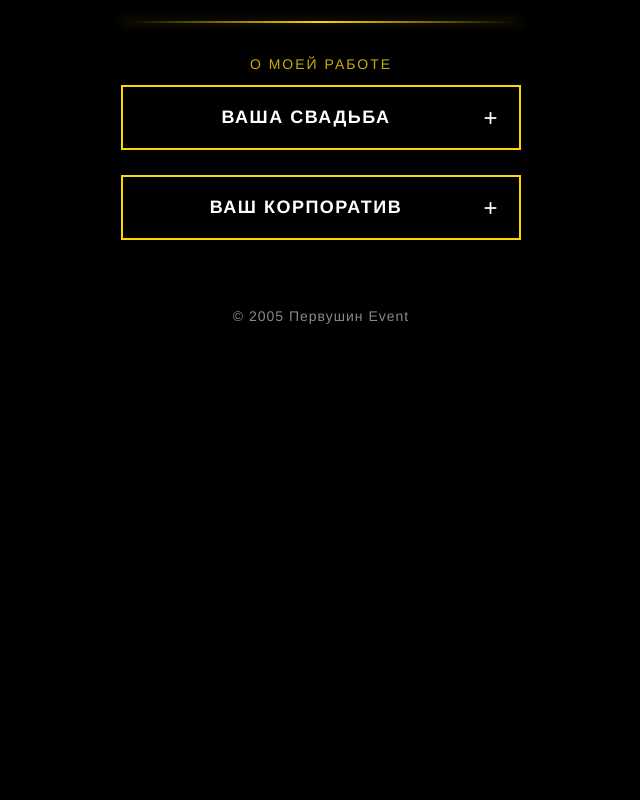
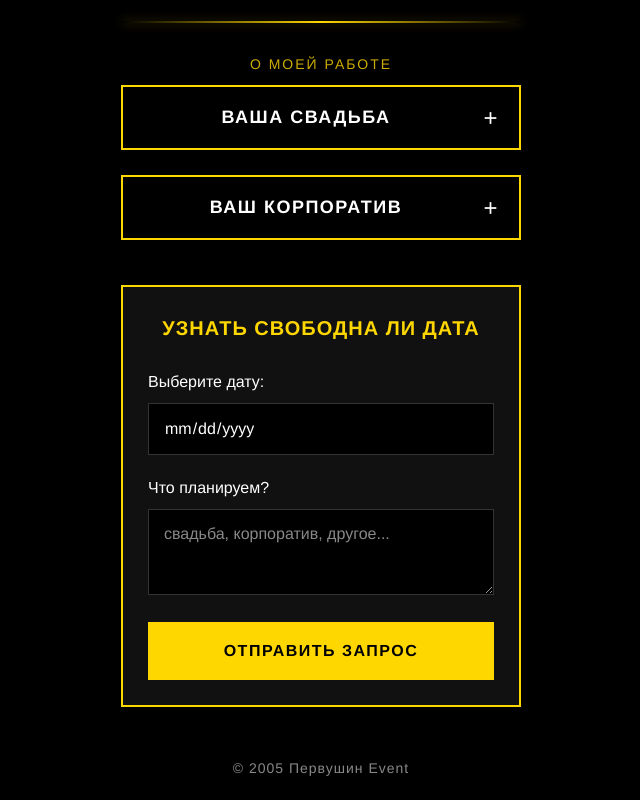
Before and after one commit to pervushiney-source/PervushinEvent01, a plain HTML site: page index.html in a window 1280 px wide. Shown: the part 765-1565 px from the top of the page, without its empty margins (319-959 px from the left). Before the commit the page ends 1113 px from the top, so only its background shows below. Drawn offline with Linux system fonts and the light colour scheme.

Commit message:
Update index.html

```diff
--- a/index.html
+++ b/index.html
@@ -210,6 +210,80 @@
             box-shadow: 0 0 10px rgba(255, 215, 0, 0.3);
         }
 
+        /* Стили для формы проверки даты */
+        .whatsapp-form {
+            max-width: 400px;
+            margin: 30px auto 20px;
+            padding: 25px;
+            border: 2px solid #FFD700;
+            border-radius: 0;
+            background-color: #111111;
+            color: #ffffff;
+        }
+
+        .form-title {
+            text-align: center;
+            color: #FFD700;
+            margin-bottom: 25px;
+            font-size: 20px;
+            font-weight: 600;
+            letter-spacing: 1px;
+        }
+
+        .form-group {
+            margin-bottom: 20px;
+        }
+
+        label {
+            display: block;
+            margin-bottom: 8px;
+            font-weight: 500;
+            color: #ffffff;
+        }
+
+        input, textarea {
+            width: 100%;
+            padding: 15px;
+            box-sizing: border-box;
+            border: 1px solid #333;
+            border-radius: 0;
+            font-size: 16px;
+            background-color: #000000;
+            color: #ffffff;
+            transition: border-color 0.3s ease;
+        }
+
+        input:focus, textarea:focus {
+            outline: none;
+            border-color: #FFD700;
+        }
+
+        input::placeholder, textarea::placeholder {
+            color: #888;
+        }
+
+        .submit-button {
+            background-color: #FFD700;
+            color: #000000;
+            padding: 18px 25px;
+            border: none;
+            border-radius: 0;
+            cursor: pointer;
+            font-size: 16px;
+            font-weight: 600;
+            width: 100%;
+            text-transform: uppercase;
+            letter-spacing: 1.5px;
+            transition: all 0.3s ease;
+            border: 2px solid #FFD700;
+        }
+
+        .submit-button:hover {
+            background-color: transparent;
+            color: #FFD700;
+            transform: translateY(-2px);
+        }
+
         /* Preloader */
         #preloader {
             position: fixed;
@@ -264,6 +338,15 @@
             .about-button, .wedding-button, .corporate-button {
                 padding-right: 45px;
             }
+
+            .whatsapp-form {
+                padding: 20px;
+                margin: 25px auto 15px;
+            }
+
+            .form-title {
+                font-size: 18px;
+            }
         }
 
         @media (max-width: 360px) {
@@ -284,6 +367,14 @@
             .about-button, .wedding-button, .corporate-button {
                 padding: 15px 40px 15px 15px;
                 font-size: 16px;
+            }
+
+            .whatsapp-form {
+                padding: 15px;
+            }
+
+            input, textarea {
+                padding: 12px;
             }
         }
 
@@ -423,6 +514,22 @@
             </div>
         </div>
 
+        <!-- Форма проверки даты -->
+        <div class="whatsapp-form">
+            <h2 class="form-title">УЗНАТЬ СВОБОДНА ЛИ ДАТА</h2>
+            <form id="eventForm">
+                <div class="form-group">
+                    <label for="eventDate">Выберите дату:</label>
+                    <input type="date" id="eventDate" name="eventDate" required>
+                </div>
+                <div class="form-group">
+                    <label for="eventReason">Что планируем?</label>
+                    <textarea id="eventReason" name="eventReason" rows="3" placeholder="свадьба, корпоратив, другое..." required></textarea>
+                </div>
+                <button type="submit" class="submit-button">ОТПРАВИТЬ ЗАПРОС</button>
+            </form>
+        </div>
+
         <div class="footer">© 2005 Первушин Event</div>
     </div>
 
@@ -529,6 +636,29 @@
                 });
             });
 
+            // Обработка формы проверки даты
+            document.getElementById('eventForm').addEventListener('submit', function(event) {
+                event.preventDefault();
+
+                const date = document.getElementById('eventDate').value;
+                const reason = document.getElementById('eventReason').value;
+
+                // Форматируем дату по-русски
+                const formattedDate = new Date(date).toLocaleDateString('ru-RU', {
+                    day: 'numeric',
+                    month: 'long',
+                    year: 'numeric'
+                });
+
+                const message = `*Запрос на проверку даты*%0A%0A📅 *Дата:* ${formattedDate}%0A🎯 *Мероприятие:* ${reason}%0A%0AПодскажите, свободна ли эта дата?`;
+
+                // Номер телефона
+                const phoneNumber = '79993053019';
+
+                const whatsappUrl = `https://wa.me/${phoneNumber}?text=${message}`;
+                window.open(whatsappUrl, '_blank');
+            });
+
             // Intersection Observer для анимации при скролле
             if ('IntersectionObserver' in window) {
                 const observer = new IntersectionObserver((entries) => {
```
